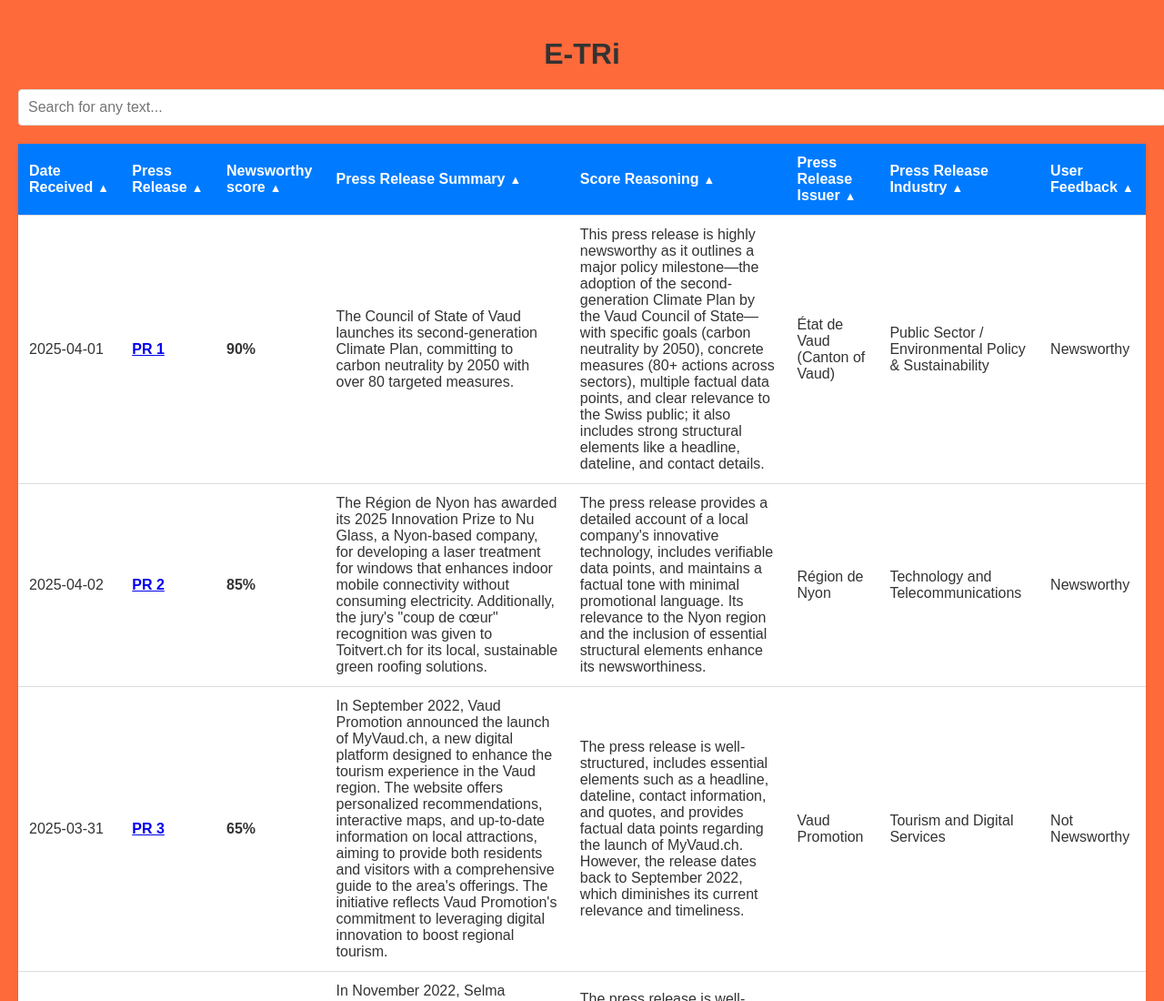
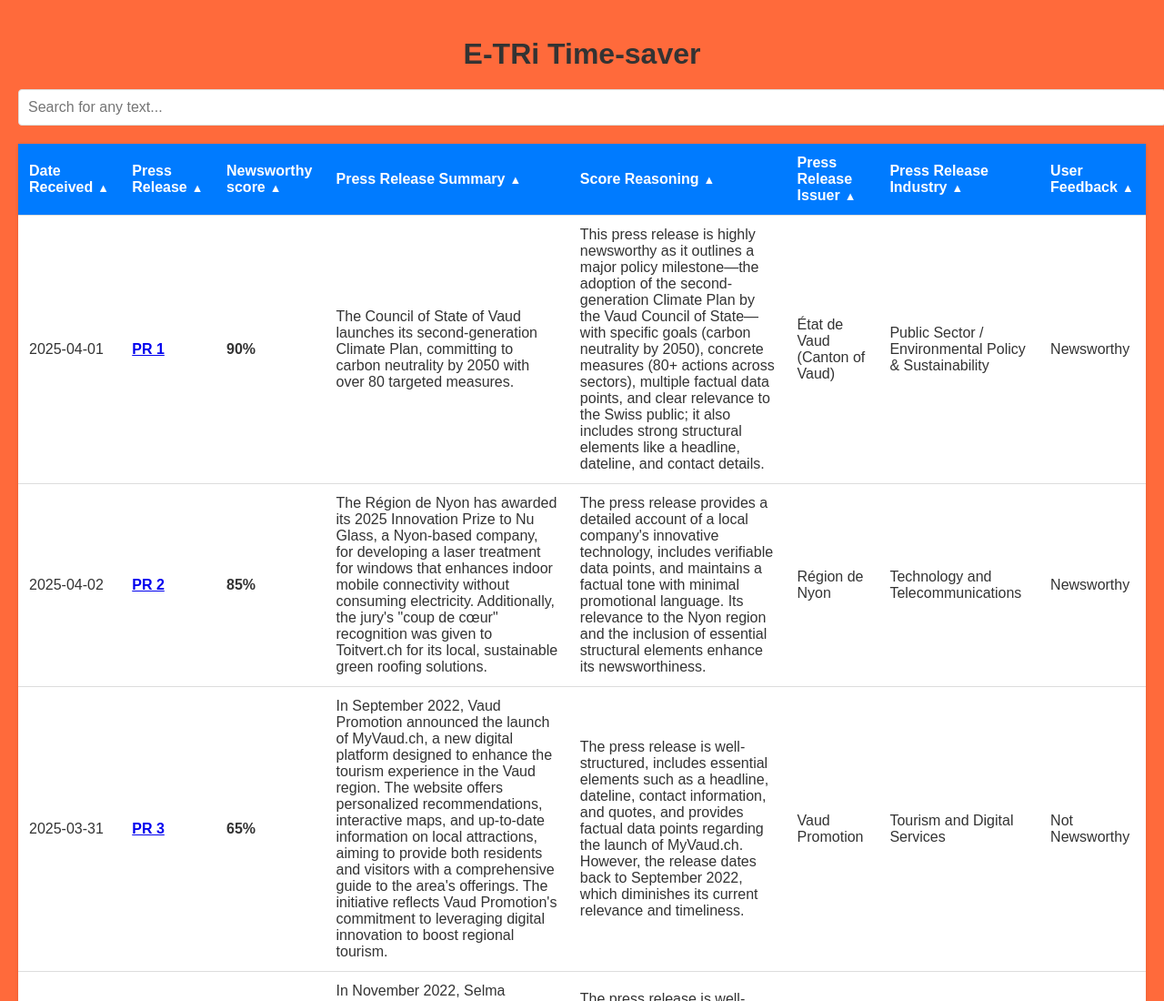
Before and after one commit to Future28b/home1, a plain HTML site: page index.html in a window 1280 px wide. Shown: the top 1100 px of the page at 91% size. Drawn offline with Linux system fonts and the light colour scheme.

Commit message:
Update index.html

```diff
--- a/index.html
+++ b/index.html
@@ -3,7 +3,7 @@
 <head>
   <meta charset="UTF-8" />
   <meta name="viewport" content="width=device-width, initial-scale=1.0" />
-  <title>E-TRi</title>
+  <title>E-TRi Time-saver</title>
   <style>
     /* Base Styles */
     body {
@@ -54,7 +54,7 @@
   </style>
 </head>
 <body>
-  <h1>E-TRi</h1>
+  <h1>E-TRi Time-saver</h1>
   <!-- Search input -->
   <input type="text" id="searchInput" onkeyup="searchTable()" placeholder="Search for any text...">
 
```
